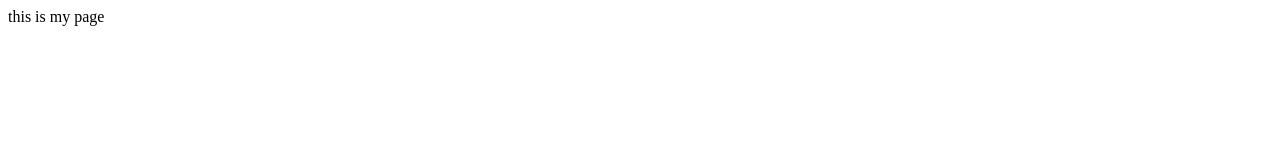
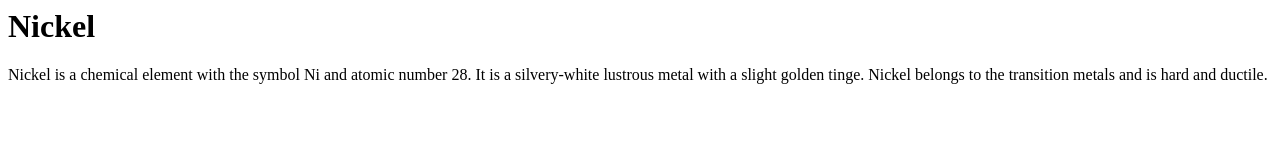
Before and after one commit to ShazaH-WebProject/ShazaH-WebProject.github.io, a plain HTML site: page index.html in a window 1280 px wide. Drawn offline with Linux system fonts and the light colour scheme.

Commit message:
Update index.html

```diff
--- a/index.html
+++ b/index.html
@@ -1,6 +1,9 @@
 <html>
 <body>
-     <p> this is my page</p>
+     <h1>Nickel</h1>
+     <p>Nickel is a chemical element with the symbol Ni and atomic number 28. It is a silvery-white lustrous metal with a slight
+          golden tinge. Nickel belongs to the transition metals and is hard and ductile.</p>
+
 
 </body>
 
```
